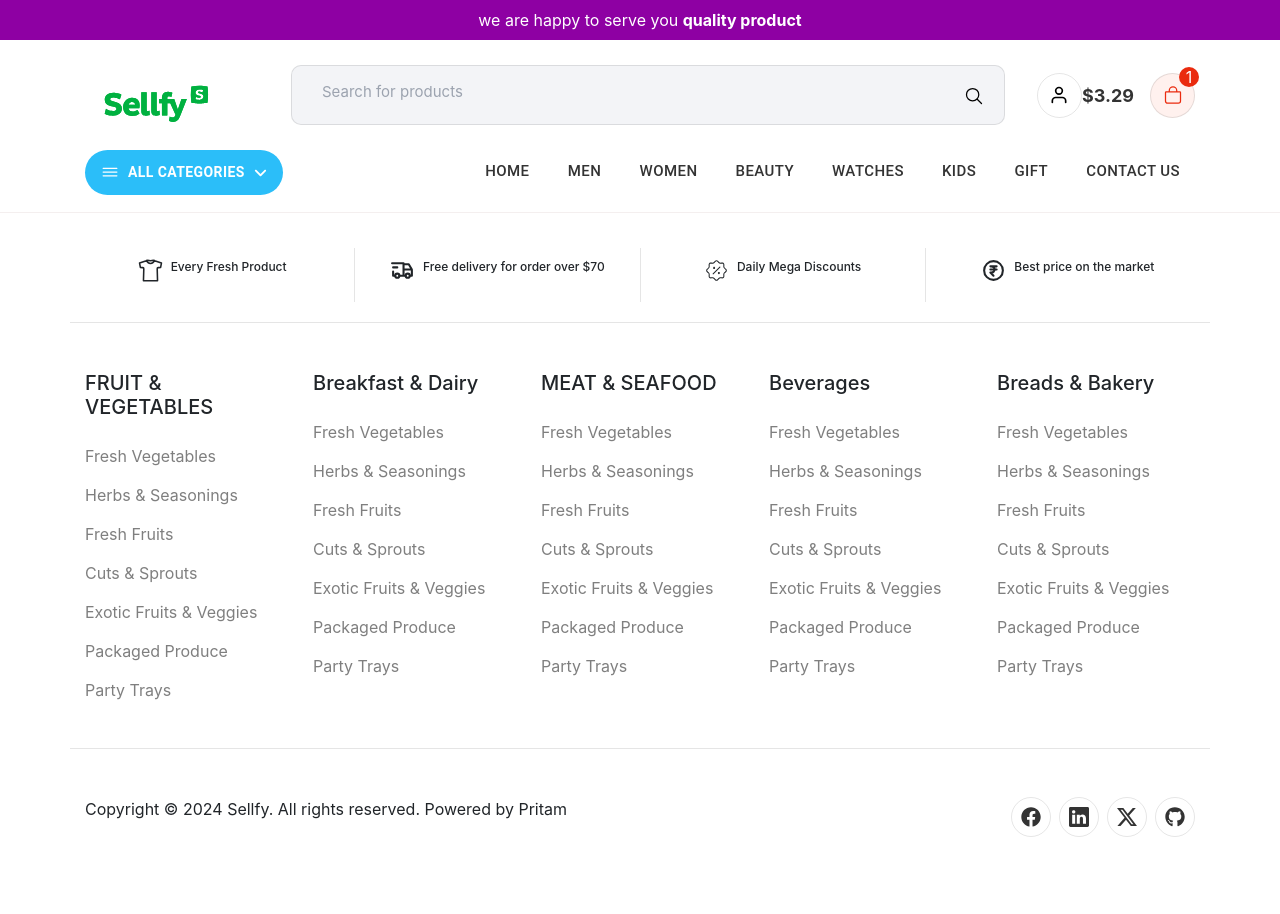
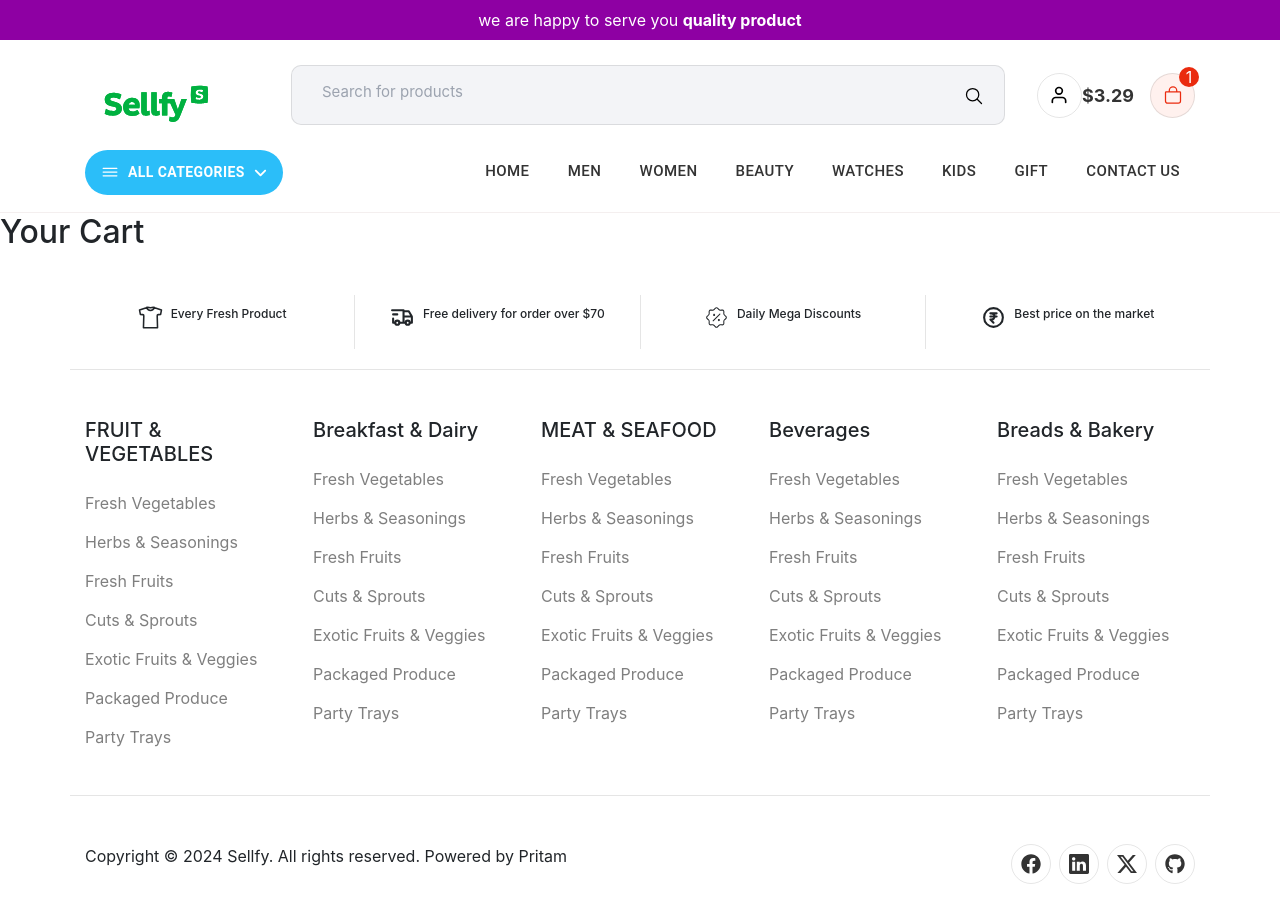
Before and after one commit to Pritamawatade/SELLFY_MERN, a React (Create React App) app: page /cart in a window 1280 px wide. Before the commit the page ends 867 px from the top, so only its background shows below. Built offline with nearby package versions, Linux system fonts and the light colour scheme; no server answers.

Commit message:
added Cart

```diff
--- a/src/App.js
+++ b/src/App.js
@@ -9,6 +9,7 @@ import Footer from "./Component/Footer/index.js";
 import ProductModal from "./Component/ProductModal/index.js";
 import Listing from "./Pages/Listing/index.js";
 import ProductDetials from "./Pages/ProductDetails/index.js";
+import Cart from "./Pages/Cart/index.js";
 const mycontext = createContext();
 
 function App() {
@@ -43,6 +44,7 @@ function App() {
       <Route path="/" exact={true} element={<Home />} />
       <Route path="/cat/:id" exact={true} element={<Listing />} />
       <Route path="/product/:id" exact={true} element={<ProductDetials />} />
+      <Route path="/cart" exact={true} element={<Cart />} />
     </Routes>
     <Footer/>
 
--- /dev/null
+++ b/src/Pages/Cart/index.js
@@ -0,0 +1,9 @@
+const Cart = () =>{
+    return (
+        <>
+        <h2>Your Cart</h2>
+        </>
+    )
+}
+
+export default Cart;
```
